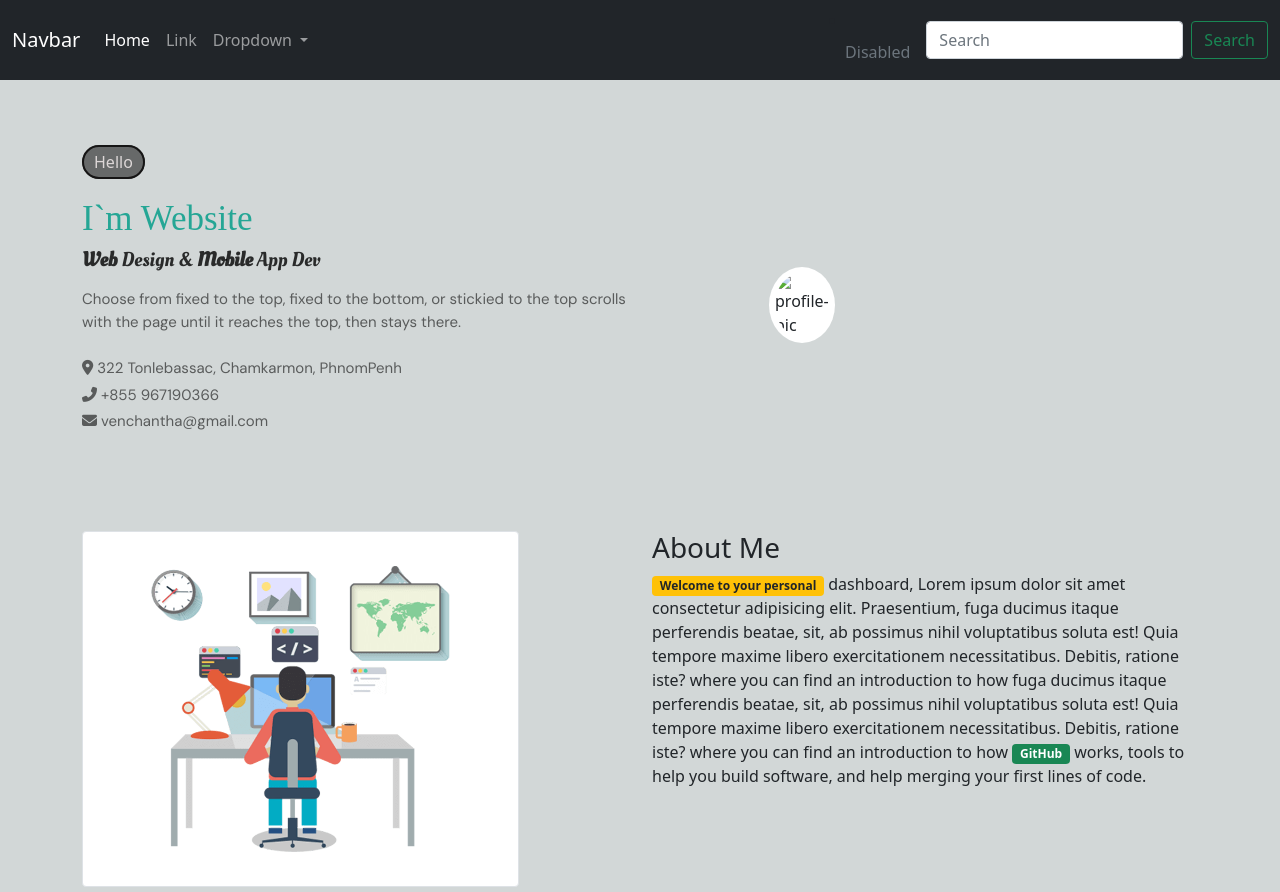
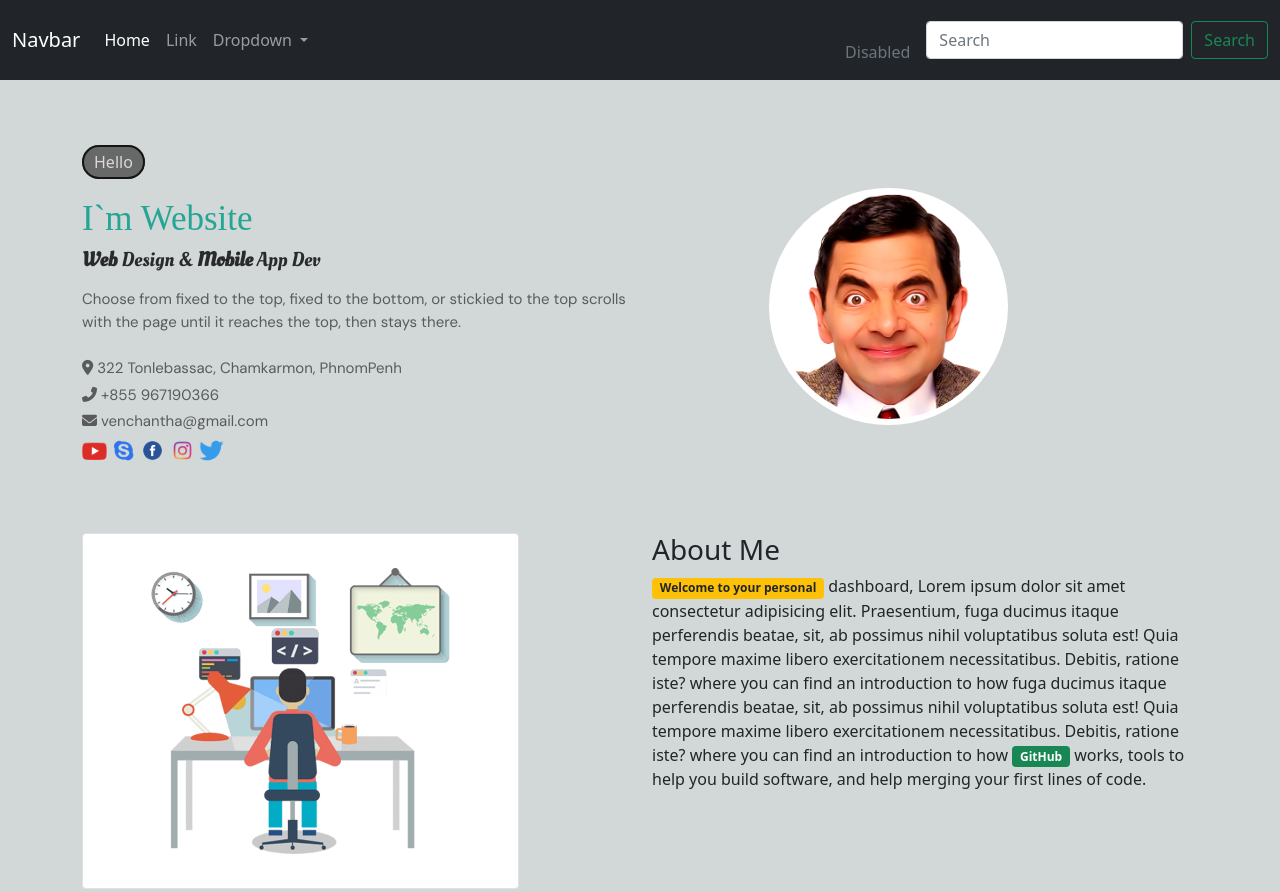
Before and after one commit to 087461675ven/Project, a plain HTML site: page index.html in a window 1280 px wide. Shown: the top 892 px of the page. Drawn offline with nearby package versions, Linux system fonts and the light colour scheme; the site is published under a folder, as on GitHub Pages, so addresses that start at the root find nothing; a web font is replaced by a local one.

Commit message:
Add files via upload

```diff
--- a/index.html
+++ b/index.html
@@ -86,17 +86,17 @@
               <p><i class="fas fa-envelope"></i>  venchantha@gmail.com</p>
             </div>
             <div class="icon-img">
-               <a href=""><img src="/youtube.png" alt=""></a>
-                <a href=""><img src="/skype.png" alt=""></a>
-               <a href=""><img src="/facebook.png" alt=""></a>
-               <a href=""><img src="/ig.png" alt=""></a>
-               <a href=""> <img src="/twitter.png" alt=""></a>
+               <a href=""><img src="youtube.png" alt=""></a>
+                <a href=""><img src="skype.png" alt=""></a>
+               <a href=""><img src="facebook.png" alt=""></a>
+               <a href=""><img src="ig.png" alt=""></a>
+               <a href=""> <img src="twitter.png" alt=""></a>
             </div>
           </div>
           <div class="col-6">
             <div class="home-img">
               <div class="img-box ">
-                <img src="/Mr.png" alt="profile-pic"  class="img-thumbnail">
+                <img src="Mr.png" alt="profile-pic"  class="img-thumbnail">
               </div>
             </div>
           </div>
@@ -161,7 +161,7 @@
             </div>
             <div class="col-6">
               <div class="imgbr">
-                <img src="/pngegg.png" alt="" >
+                <img src="pngegg.png" alt="" >
               </div>
             </div>
           </div>
```
